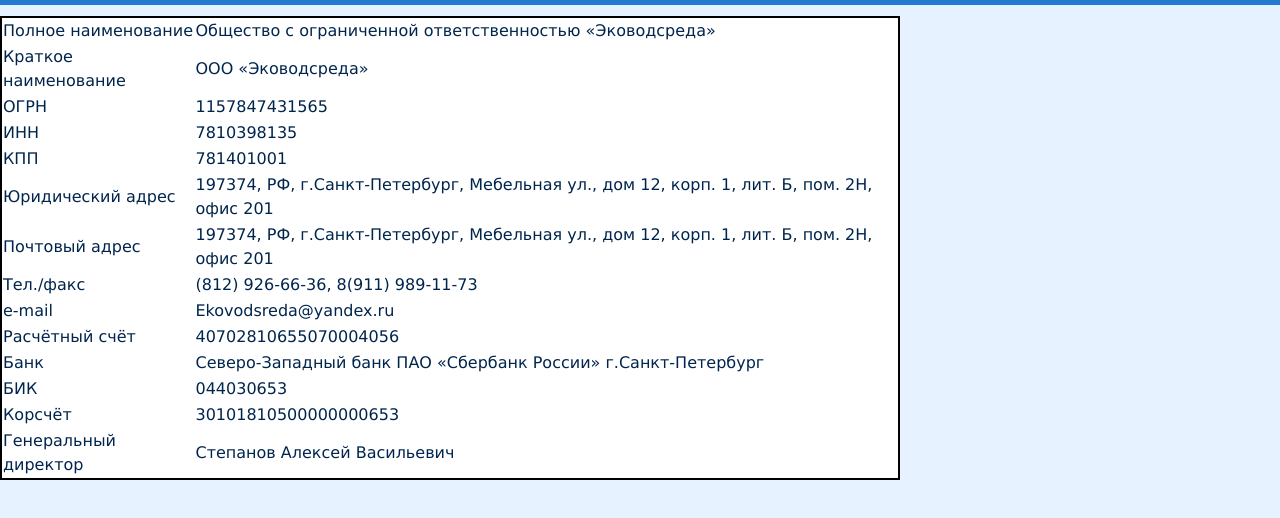
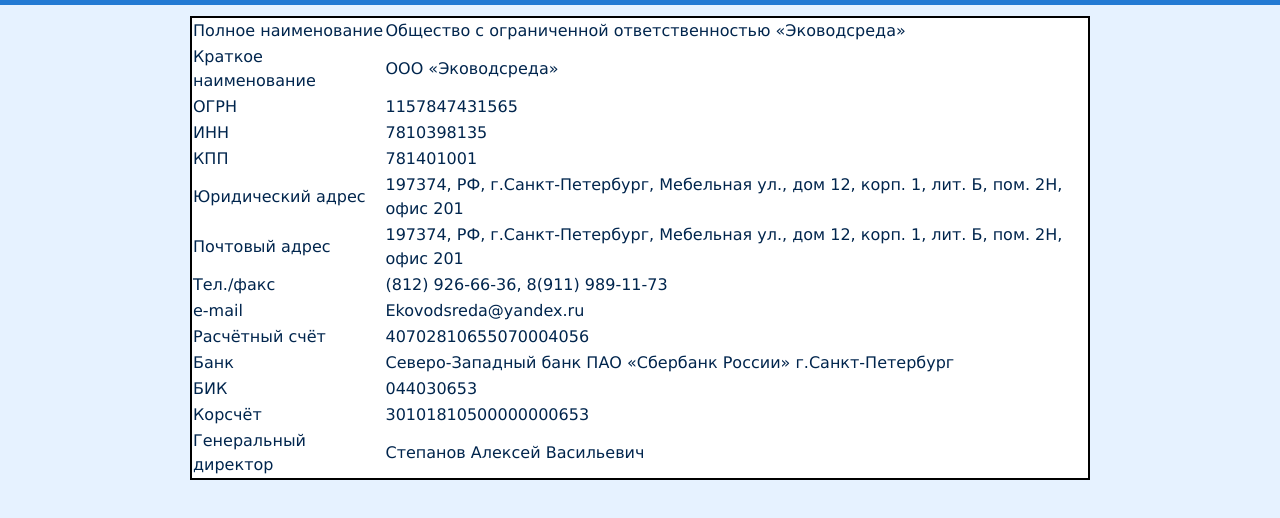
Before and after one commit to ekovodsreda/ekovodsreda.github.io, a plain HTML site: page projects.html in a window 1280 px wide. Shown: the part 56-574 px from the top of the page. Drawn offline with nearby package versions, Linux system fonts and the light colour scheme.

Commit message:
Update projects.html

```diff
--- a/projects.html
+++ b/projects.html
@@ -48,7 +48,7 @@
     </nav>
     <br><br><br>
 
-<table width="900px" border="2" cellpadding="1" cellspacing="1" bordercolor="#000000" style="background-color:#ffffff">
+<table width="900px" border="2" cellpadding="1" cellspacing="1" bordercolor="#000000" style="background-color:#ffffff; margin: auto">
 <tr>
 <td>Полное наименование</td>
 <td>Общество с ограниченной ответственностью «Эководсреда»</td>
```
